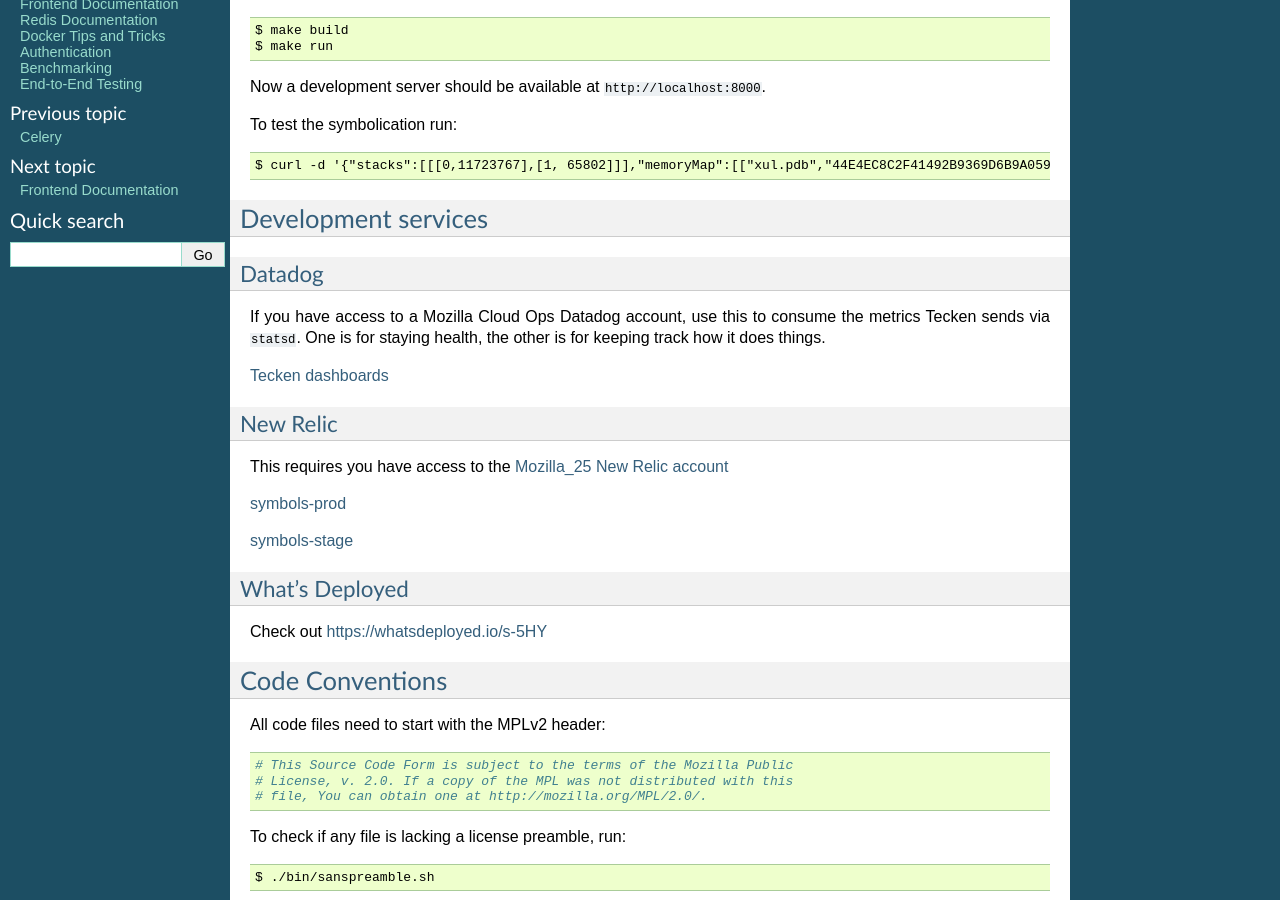
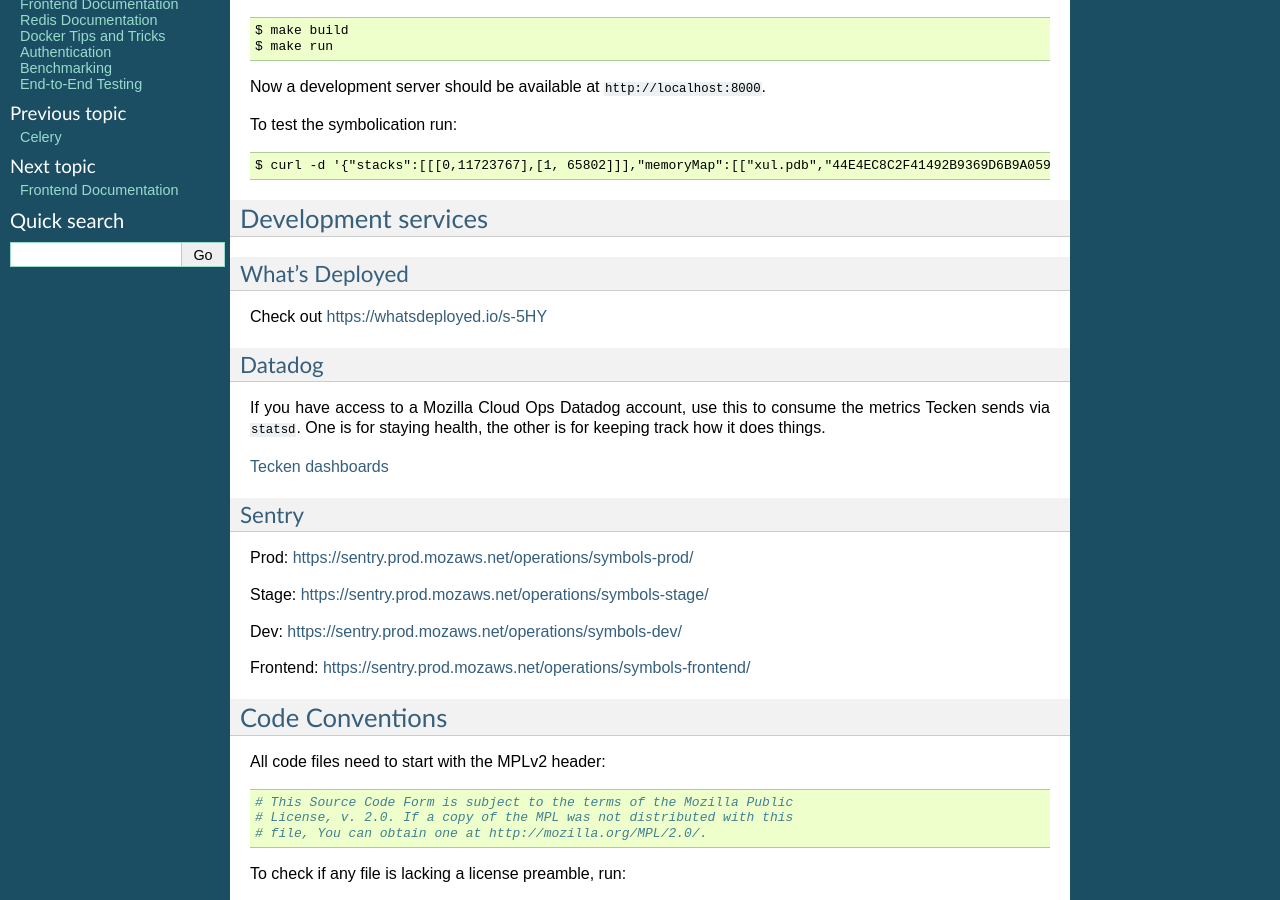
Before and after one commit to mozilla-services/tecken, a Sphinx documentation site: the page built from docs/dev.rst, in a window 1280 px wide and 900 px high, scrolled down 1080 px. Built offline with Sphinx 7.4.7, drawn with Linux system fonts in a browser that asks for light colours; some of the changed text lies outside the part shown.

Commit message:
bug 1552867: remove New Relic bits; add Sentry links

```diff
--- a/docs/dev.rst
+++ b/docs/dev.rst
@@ -34,20 +39,16 @@ health, the other is for keeping track how it does things.
 
 `Tecken dashboards <https://app.datadoghq.com/dashboard/lists?q=tecken>`_
 
-New Relic
----------
+Sentry
+------
 
-This requires you have access to the `Mozilla_25 New Relic
-account <https://rpm.newrelic.com/accounts/1402187/applications>`_
+Prod: https://sentry.prod.mozaws.net/operations/symbols-prod/
 
-`symbols-prod <https://rpm.newrelic.com/accounts/1402187/applications/62681492>`_
+Stage: https://sentry.prod.mozaws.net/operations/symbols-stage/
 
-`symbols-stage <https://rpm.newrelic.com/accounts/1402187/applications/52227224>`_
+Dev: https://sentry.prod.mozaws.net/operations/symbols-dev/
 
-What's Deployed
----------------
-
-Check out https://whatsdeployed.io/s-5HY
+Frontend: https://sentry.prod.mozaws.net/operations/symbols-frontend/
 
 Code Conventions
 ================
--- a/requirements.txt
+++ b/requirements.txt
@@ -27,8 +27,6 @@ whitenoise==4.1.2 \
 pytz==2019.1 \
     --hash=sha256:303879e36b721603cc54604edcac9d20401bdbe31e1e4fdee5b9f98d5d31dfda \
     --hash=sha256:d747dd3d23d77ef44c6a3526e274af6efeb0a6f1afd5a69ba4d5be4098c8e141
-newrelic==4.14.0.115 \
-    --hash=sha256:b0f2ef6c817d9b5389cb3ef0f06037abbd1c1ed1a4ae04f293dadeb0f78ea924
 requests==2.21.0 \
     --hash=sha256:7bf2a778576d825600030a110f3c0e3e8edc51dfaafe1c146e39a2027784957b \
     --hash=sha256:502a824f31acdacb3a35b6690b5fbf0bc41d63a24a45c4004352b0242707598e
```
Also changed, not shown: other parts of docs/dev.rst (+5 -0 lines).
